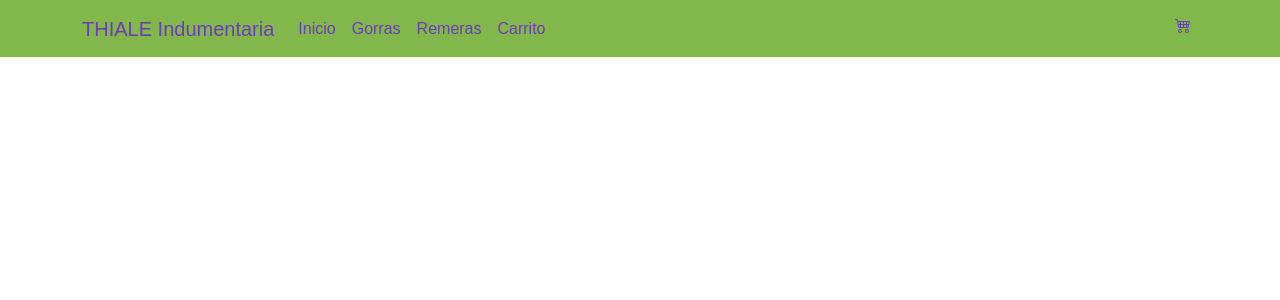
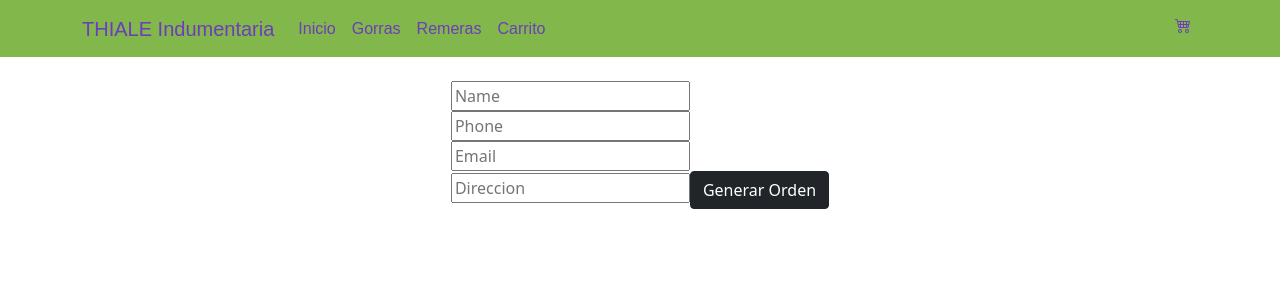
Before and after one commit to Eduardo-Vilela/React-vilela, a React (Create React App) app in the folder myapp-vilela/: page /formCart in a window 1280 px wide. Shown: the top 300 px of the page. Built offline with nearby package versions, Linux system fonts and the light colour scheme.

Commit message:
terminando errores para la reentrega final

```diff
--- a/myapp-vilela/package.json
+++ b/myapp-vilela/package.json
@@ -16,6 +16,7 @@
     "react-icons": "^4.3.1",
     "react-router-dom": "^6.1.1",
     "react-scripts": "4.0.3",
+    "sweetalert": "^2.1.2",
     "web-vitals": "^1.1.2"
   },
   "scripts": {
--- a/myapp-vilela/src/App.jsx
+++ b/myapp-vilela/src/App.jsx
@@ -5,6 +5,7 @@ import NavBar from './components/NavBar/NavBar';
 import ItemDetailContainer from './components/ItemDetailContainer/ItemDetailContainer.jsx';
 import Demo from './components/demo/Demo.js';
 import CartContextProvider from './Context/CartContext.jsx';
+import { FormCart } from './components/FormCart/FormCart.jsx';
 
 
 function App() {
@@ -31,6 +32,10 @@ function App() {
             exact
             path="/cart"
             element={<Demo />}/>
+            <Route
+            exact
+            path="/formCart"
+            element={<FormCart/>}/>
           </Routes>
     </div>
     </BrowserRouter>
--- a/myapp-vilela/src/Context/CartContext.jsx
+++ b/myapp-vilela/src/Context/CartContext.jsx
@@ -7,7 +7,7 @@ import {createContext,useState} from 'react'
 
      function agregarAlCarrito(item) {
     const index = cartList.findIndex(i => i.id === item.id)//pos    -1
-    console.log(index)
+
     if (index > -1) {
       const oldQy = cartList[index].cantidad
 
--- a/myapp-vilela/src/components/CardWidget/CardWidget.jsx
+++ b/myapp-vilela/src/components/CardWidget/CardWidget.jsx
@@ -14,7 +14,8 @@ const CardWidget = () => {
               {cartList.length > 0
               ?
 
-                <Spinner animation="grow" variant="warning"><p style={{color:"white",textAlign:"center"}}>{cartList.reduce((acum, prod) => acum + prod.cantidad , 0) }</p></Spinner>
+                <Spinner animation="grow" variant="warning"><p style={{color:"white",textAlign:"center"}}>{cartList.reduce((acum, prod) => acum + prod.cantidad , 0) }</p>
+                </Spinner>
 
 
               :
--- /dev/null
+++ b/myapp-vilela/src/components/FormCart/FormCart.css
@@ -0,0 +1,8 @@
+.ordenFormulario {
+    display: flex;
+    flex-direction: row;
+    justify-content: center;
+}
+.buttonFrom {
+   display: flex;
+}
--- /dev/null
+++ b/myapp-vilela/src/components/FormCart/FormCart.jsx
@@ -0,0 +1,95 @@
+import React, { useContext, useState } from 'react'
+import { CartContext } from '../../Context/CartContext'
+import { addDoc, collection , getFirestore ,Timestamp } from 'firebase/firestore';
+import { Button } from 'react-bootstrap';
+import '../../components/FormCart/FormCart.css'
+import swal from 'sweetalert'
+
+
+export const FormCart = () => {
+
+
+const{ cartList,borrarCarrito,precioTotal } = useContext(CartContext)
+
+const [dataForm, setDataForm] = useState({
+  name:"" , email:"",phone:""
+})
+
+const handleChange = (e) => {
+    setDataForm({
+      ...dataForm,
+      [e.target.name]:e.target.value
+    })
+  }
+
+ const generarOrden = (e) => {
+    e.preventDefault()
+
+    let orden = {}
+    orden.date = Timestamp.fromDate(new Date())
+    orden.buyer =dataForm
+    orden.total = precioTotal();
+    orden.items = cartList.map(cartProducto => {
+      const id = cartProducto.id;
+      const nombre = cartProducto.title;
+      const precio = cartProducto.price * cartProducto.cantidad;
+      const cantidad = cartProducto.cantidad;
+
+      return {id,nombre,precio,cantidad }
+    })
+    const db = getFirestore();
+      const ordenCollection = collection(db, 'Ordenes')
+      addDoc(ordenCollection, orden)
+      .then(resp =>{swal("Gracias por su compra", `Su Numero de orden es: ${resp.id}`)})
+      .catch(err => console.log(err))
+      .finally(()=>{
+          borrarCarrito()
+          setDataForm({
+              name:"",
+              email:"",
+              phone:"",
+              direccion:"",
+          })
+      })
+
+  }
+  return (
+    <div className='ordenFormulario'>
+        <form
+                    onSubmit={generarOrden}
+                    onChange={handleChange}
+        >       <br/>
+        <input
+                    type='text'
+                    name='name'
+                    placeholder='Name'
+                    value={dataForm.name}
+                    required
+        />      <br/>
+        <input
+                    type='text'
+                    name='phone'
+                    placeholder='Phone'
+                    value={dataForm.phone}
+                    required
+        />
+                <br/>
+        <input
+                    type='email'
+                    name='email'
+                    placeholder='Email'
+                    value={dataForm.email}
+                    required
+        />
+                <br/>
+        <input
+                    type='Direccion'
+                    name='Direccion'
+                    placeholder='Direccion'
+                    value={dataForm.direccion}
+                    required
+        />
+        <Button className='buttonForm' variant = "dark" type='submit'> Generar Orden</Button>
+        </form>
+</div>
+  )}
--- a/myapp-vilela/src/components/ItemDetail/ItemDetail.jsx
+++ b/myapp-vilela/src/components/ItemDetail/ItemDetail.jsx
@@ -11,11 +11,11 @@ function ItemDetail({producto}) {
      const {agregarAlCarrito,cartList} = useContext(CartContext)
 
      const onAdd = (cantidad) => {
-       console.log(cantidad);
+
        setGoCart(true);
        agregarAlCarrito({...producto,cantidad:cantidad})
      }
-     console.log(cartList)
+
     return (
       <>
       <div className='cardVerDetalles'>
--- a/myapp-vilela/src/components/ItemList/ItemList.jsx
+++ b/myapp-vilela/src/components/ItemList/ItemList.jsx
@@ -2,13 +2,11 @@ import React from 'react'
 import Item from '../Item/Item'
 import '../ItemList/ItemList.css'
 import { memo } from 'react'
-import {useEffect, useState} from 'react'
-import {getFirestore, query, doc ,getDoc } from 'firebase/firestore'
+
 
 const ItemList = memo( ({productos})=> {
 
-    const [producto, setProducto] = useState([])
-    const [loading , setLoading] = useState(true)
+
 
     return (
         <div className='ajustesCard'>
--- a/myapp-vilela/src/components/demo/Demo.js
+++ b/myapp-vilela/src/components/demo/Demo.js
@@ -1,55 +1,14 @@
-import React, { useContext, useState } from 'react'
+import React, { useContext } from 'react'
 import { CartContext } from '../../Context/CartContext'
 import { Card, Button} from "react-bootstrap"
 import { BsFillTrashFill } from 'react-icons/bs';
 import { Link } from 'react-router-dom';
-import { addDoc, collection , getFirestore ,Timestamp } from 'firebase/firestore';
 
 import '../../components/demo/Demo.css'
 
 function Cart(){
     const{ cartList,borrarItem,borrarCarrito,precioTotal } = useContext(CartContext)
-    const [idOrden, setIdOrden] = useState("")
-    const [dataForm, setDataForm] = useState({
-      name:"" , email:"",phone:""
-    })
 
-    const handleChange = (e) => {
-      setDataForm({
-        ...dataForm,
-        [e.target.name]:e.target.value
-      })
-    }
-
-  console.log(dataForm)
-    const generarOrden = (e) => {
-      e.preventDefault()
-
-      let orden = {}
-      orden.date = Timestamp.fromDate(new Date())
-      orden.buyer =dataForm
-      orden.total = precioTotal();
-      orden.items = cartList.map(cartProducto => {
-        const id = cartProducto.id;
-        const nombre = cartProducto.title;
-        const precio = cartProducto.price * cartProducto.cantidad;
-        const cantidad = cartProducto.cantidad;
-
-        return {id,nombre,precio,cantidad }
-      })
-      // const db = getFirestore()
-      // const ordenColleccion = collection(db , 'orders')
-      // addDoc(ordenColleccion, orden)
-      // .then(resp => console.log(resp))
-
-      //  console.log(orden)
-      const db = getFirestore();
-        const ordenCollection = collection(db, 'Ordenes')
-        addDoc(ordenCollection, orden)
-        .then(resp => setIdOrden(resp.id))
-        .catch(err => console.log(err))
-        console.log(orden)
-    }
 
     return (
         <>
@@ -76,7 +35,7 @@ function Cart(){
                {cartList.length > 0 ? <div> {"Precio Total : $" + precioTotal()}
 
                <Button variant="dark" onClick = {()=>borrarCarrito()}>Vaciar Carrito</Button>
-               <Button variant = "dark"><Link className='ajusteLinks' to = "to={`/detalle/${productos.id}`}">Finalizar Compra</Link></Button>
+               <Button variant = "dark"><Link className='ajusteLinks' to = "/formCart">Finalizar Compra</Link></Button>
                </div>
                :
                <div>
@@ -85,33 +44,7 @@ function Cart(){
                </div>
                }
           </div>
-          <div>
-               <br/>
-               <form
-                  onSubmit={generarOrden}
-                  onChange={handleChange}
-               >
-                 <input
-                 type='text'
-                 name='name'
-                 placeholder='name'
-                 value={dataForm.name}
-                 /><br/>
-                 <input
-                 type='text'
-                 name='phone'
-                 placeholder='phone'
-                 value={dataForm.phone}
-                 /><br/>
-                 <input
-                 type='text'
-                 name='email'
-                 placeholder='email'
-                 value={dataForm.phone}
-                 /><br/>
-               </form>
-               <Button onClick = {generarOrden}> Generar Orden</Button>
-          </div>
+
         </>
     )
 }
--- a/myapp-vilela/src/components/itemlistcontainer/ItemListContainer.jsx
+++ b/myapp-vilela/src/components/itemlistcontainer/ItemListContainer.jsx
@@ -1,8 +1,7 @@
 import {useEffect, useState} from 'react'
-import {getFetch} from "../../helpers/getFetch.js"
 import ItemList from "../ItemList/ItemList.jsx"
 import {useParams} from 'react-router-dom'
-import {doc , getDocs, getFirestore, query ,collection , where,docs} from 'firebase/firestore'
+import {getDocs, getFirestore, query ,collection , where} from 'firebase/firestore'
 import '../../components/Itemlistcontainer/itemlistcontainer.css'
 
 function ItemListContainer(  {greeting} )  {
@@ -11,30 +10,19 @@ function ItemListContainer(  {greeting} )  {
   const [loading , setLoading] = useState(true)
 
   const {idCate} = useParams()
-  // useEffect(() => {
-    // if (idCate) {
-      // getFetch
-      // .then(resp => setProductos(resp.filter(prod => prod.categorias === idCate)))
-      // .catch(err => console.log(err))
-      // .finally(()=>setLoading(false))
-    // } else{
-      // getFetch
-      // .then(resp => setProductos(resp))
-      // .catch(err => console.log(err))
-      // .finally(()=>setLoading(false))
-    // }
-  // },[idCate])
 
-  const db = getFirestore()
+
 
    useEffect(() => {
     if (idCate) {
+      const db = getFirestore()
       const queryCollection = query(collection(db, 'Productos'),where('categoria','==',idCate))
       getDocs(queryCollection)
       .then(resp => setProductos( resp.docs.map(prod => ({id: prod.id, ...prod.data() }))))
       .catch(err => console.log(err))
       .finally(() => setLoading(false))
     } else {
+      const db = getFirestore()
       const queryCollection = query(collection(db, 'Productos'))
       getDocs(queryCollection)
       .then(resp => setProductos( resp.docs.map(prod => ({id: prod.id, ...prod.data() }))))
@@ -45,7 +33,7 @@ function ItemListContainer(  {greeting} )  {
 
  }, [idCate]);
 
- console.log(productos)
+
     return (
         <>
           { greeting }
```
Also changed, not shown: myapp-vilela/src/components/ItemDetailContainer/ItemDetailContainer.jsx (+2 -12 lines), 1 other file (tests, documents, lock files or other folders).
